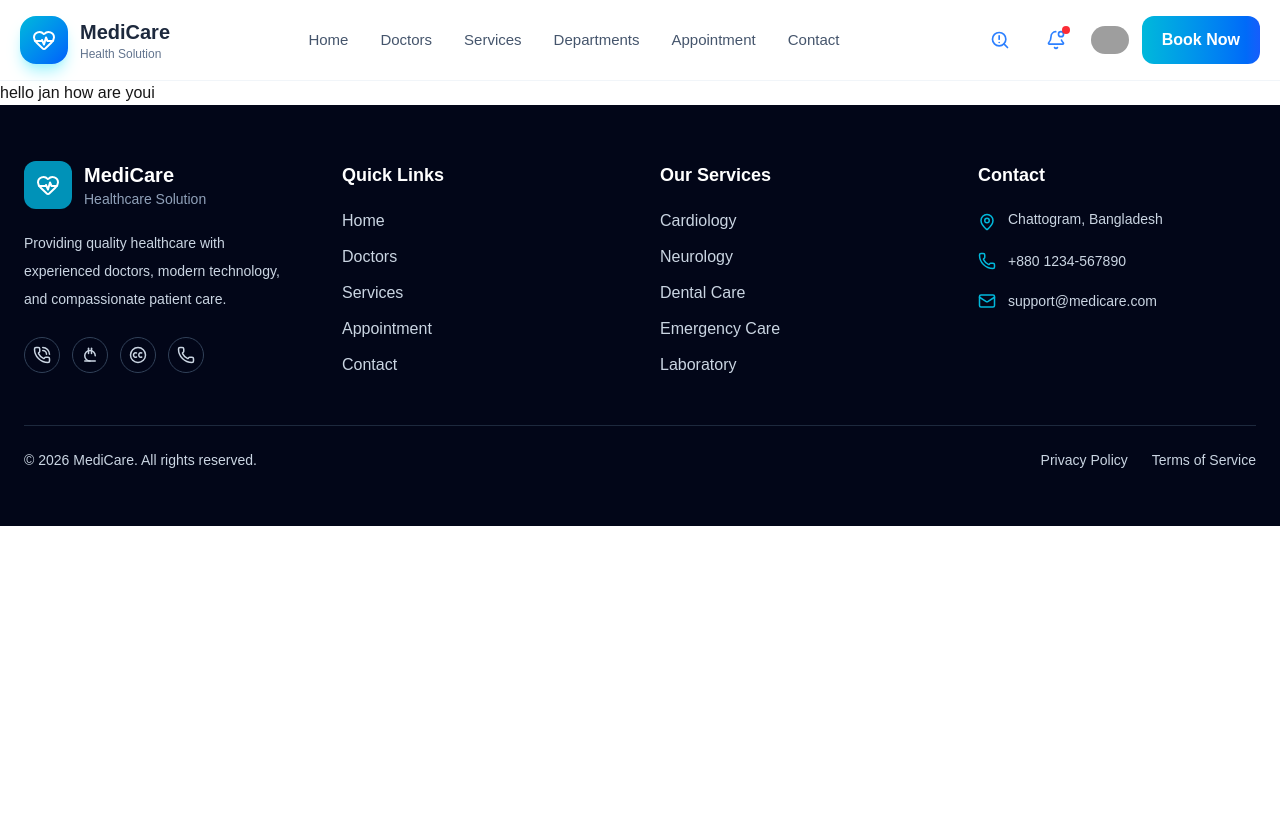
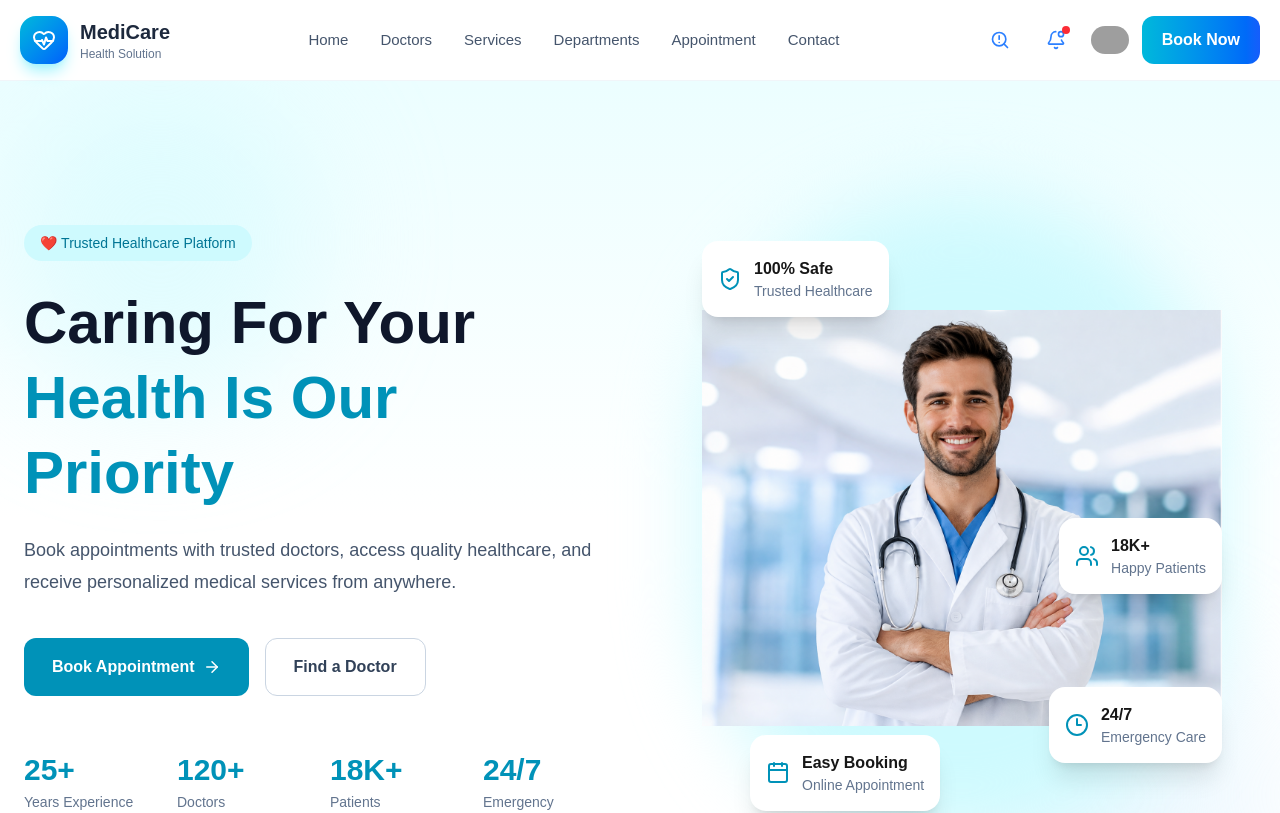
Before and after one commit to rashelmahomud/helth-care, a Next.js app: page / in a window 1280 px wide. Shown: the top 813 px of the page. Built offline with nearby package versions, Linux system fonts and the light colour scheme; grey boxes are pictures that could not be loaded.

Commit message:
added hero section

```diff
--- /dev/null
+++ b/src/app/contact/page.tsx
@@ -0,0 +1,10 @@
+
+const ContactPage = () => {
+    return (
+        <div>
+            <h1>This is a contact page</h1>
+        </div>
+    );
+};
+
+export default ContactPage;
--- a/src/app/page.tsx
+++ b/src/app/page.tsx
@@ -1,10 +1,10 @@
+import Banner from "../components/Banner"
 
 export default function Home() {
   return (
     <div>
-      <p>hello jan how are youi
+      <Banner />
 
-      </p>
     </div>
   );
 }
--- /dev/null
+++ b/src/components/Banner.tsx
@@ -0,0 +1,151 @@
+import Image from "next/image";
+import Link from "next/link";
+import { ArrowRight, Calendar, ShieldCheck, Users, Clock3 } from "lucide-react";
+
+const Banner = () => {
+    return (
+        <section className="relative overflow-hidden bg-gradient-to-b from-cyan-50 via-white to-white">
+            {/* Background */}
+            <div className="absolute left-0 top-0 h-80 w-80 rounded-full bg-cyan-100 blur-3xl opacity-50" />
+            <div className="absolute right-0 bottom-0 h-80 w-80 rounded-full bg-sky-100 blur-3xl opacity-50" />
+
+            <div className="relative mx-auto flex max-w-7xl flex-col items-center gap-14 px-6 py-20 lg:flex-row lg:py-28">
+                {/* Left */}
+                <div className="flex-1">
+                    <span className="inline-flex items-center rounded-full bg-cyan-100 px-4 py-2 text-sm font-medium text-cyan-700">
+                        ❤️ Trusted Healthcare Platform
+                    </span>
+
+                    <h1 className="mt-6 text-4xl font-extrabold leading-tight text-slate-900 md:text-6xl">
+                        Caring For Your
+                        <span className="block text-cyan-600">
+                            Health Is Our Priority
+                        </span>
+                    </h1>
+
+                    <p className="mt-6 max-w-xl text-lg leading-8 text-slate-600">
+                        Book appointments with trusted doctors, access quality healthcare,
+                        and receive personalized medical services from anywhere.
+                    </p>
+
+                    <div className="mt-10 flex flex-col gap-4 sm:flex-row">
+                        <Link
+                            href="/appointment"
+                            className="inline-flex items-center justify-center gap-2 rounded-xl bg-cyan-600 px-7 py-4 font-semibold text-white transition hover:bg-cyan-700"
+                        >
+                            Book Appointment
+                            <ArrowRight size={18} />
+                        </Link>
+
+                        <Link
+                            href="/doctors"
+                            className="inline-flex items-center justify-center rounded-xl border border-slate-300 px-7 py-4 font-semibold text-slate-700 transition hover:border-cyan-600 hover:text-cyan-600"
+                        >
+                            Find a Doctor
+                        </Link>
+                    </div>
+
+                    {/* Stats */}
+                    <div className="mt-14 grid grid-cols-2 gap-6 md:grid-cols-4">
+                        <div>
+                            <h3 className="text-3xl font-bold text-cyan-600">25+</h3>
+                            <p className="mt-1 text-sm text-slate-500">Years Experience</p>
+                        </div>
+
+                        <div>
+                            <h3 className="text-3xl font-bold text-cyan-600">120+</h3>
+                            <p className="mt-1 text-sm text-slate-500">Doctors</p>
+                        </div>
+
+                        <div>
+                            <h3 className="text-3xl font-bold text-cyan-600">18K+</h3>
+                            <p className="mt-1 text-sm text-slate-500">Patients</p>
+                        </div>
+
+                        <div>
+                            <h3 className="text-3xl font-bold text-cyan-600">24/7</h3>
+                            <p className="mt-1 text-sm text-slate-500">Emergency</p>
+                        </div>
+                    </div>
+                </div>
+
+                {/* Right */}
+                <div className="relative flex flex-1 justify-center">
+                    {/* Main Image */}
+                    <div className="relative">
+                        <div className="absolute inset-0 rounded-full bg-cyan-100 blur-2xl" />
+
+                        <div className="relative h-[420px] w-[320px] sm:h-[520px] sm:w-[400px] lg:h-[650px] lg:w-[520px]">
+                            <Image
+                                src="/images/doctor.png"
+                                alt="Doctor"
+                                fill
+                                priority
+                                sizes="(max-width:768px) 100vw, 520px"
+                                className="object-contain"
+                            />
+                        </div>
+
+                        {/* Floating Card 1 */}
+                        <div className="absolute left-0 top-12 rounded-2xl bg-white p-4 shadow-xl">
+                            <div className="flex items-center gap-3">
+                                <ShieldCheck className="text-cyan-600" />
+
+                                <div>
+                                    <h4 className="font-semibold">100% Safe</h4>
+                                    <p className="text-sm text-slate-500">
+                                        Trusted Healthcare
+                                    </p>
+                                </div>
+                            </div>
+                        </div>
+
+                        {/* Floating Card 2 */}
+                        <div className="absolute right-0 top-1/2 rounded-2xl bg-white p-4 shadow-xl">
+                            <div className="flex items-center gap-3">
+                                <Users className="text-cyan-600" />
+
+                                <div>
+                                    <h4 className="font-semibold">18K+</h4>
+                                    <p className="text-sm text-slate-500">
+                                        Happy Patients
+                                    </p>
+                                </div>
+                            </div>
+                        </div>
+
+                        {/* Floating Card 3 */}
+                        <div className="absolute bottom-8 left-12 rounded-2xl bg-white p-4 shadow-xl">
+                            <div className="flex items-center gap-3">
+                                <Calendar className="text-cyan-600" />
+
+                                <div>
+                                    <h4 className="font-semibold">Easy Booking</h4>
+                                    <p className="text-sm text-slate-500">
+                                        Online Appointment
+                                    </p>
+                                </div>
+                            </div>
+                        </div>
+
+                        {/* Floating Card 4 */}
+                        <div className="absolute bottom-20 right-0 rounded-2xl bg-white p-4 shadow-xl">
+                            <div className="flex items-center gap-3">
+                                <Clock3 className="text-cyan-600" />
+
+                                <div>
+                                    <h4 className="font-semibold">24/7</h4>
+                                    <p className="text-sm text-slate-500">
+                                        Emergency Care
+                                    </p>
+                                </div>
+                            </div>
+                        </div>
+                    </div>
+                </div>
+            </div>
+        </section>
+    );
+};
+
+export default Banner;
--- a/src/shared/Header.tsx
+++ b/src/shared/Header.tsx
@@ -2,7 +2,7 @@
 
 import Link from "next/link";
 import Image from "next/image";
-import { Menu, Search, Bell, X, HeartPulse, SearchAlert, BellDot } from "lucide-react";
+import { Menu, X, HeartPulse, SearchAlert, BellDot } from "lucide-react";
 import { useState } from "react";
 
 const navItems = [
```
Also changed, not shown: public/images/doctor.png (added).
